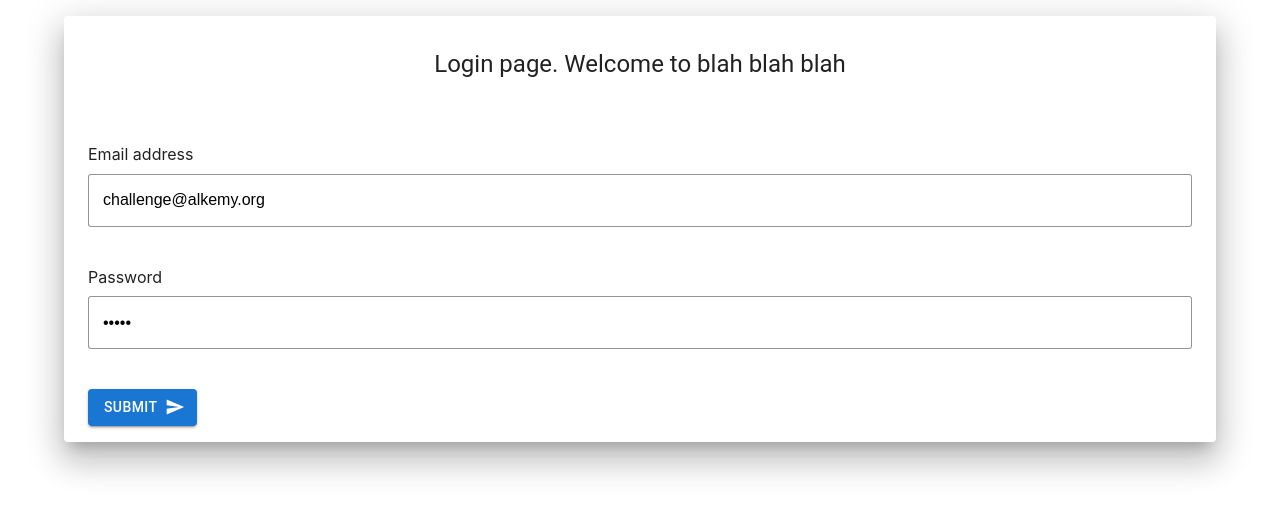
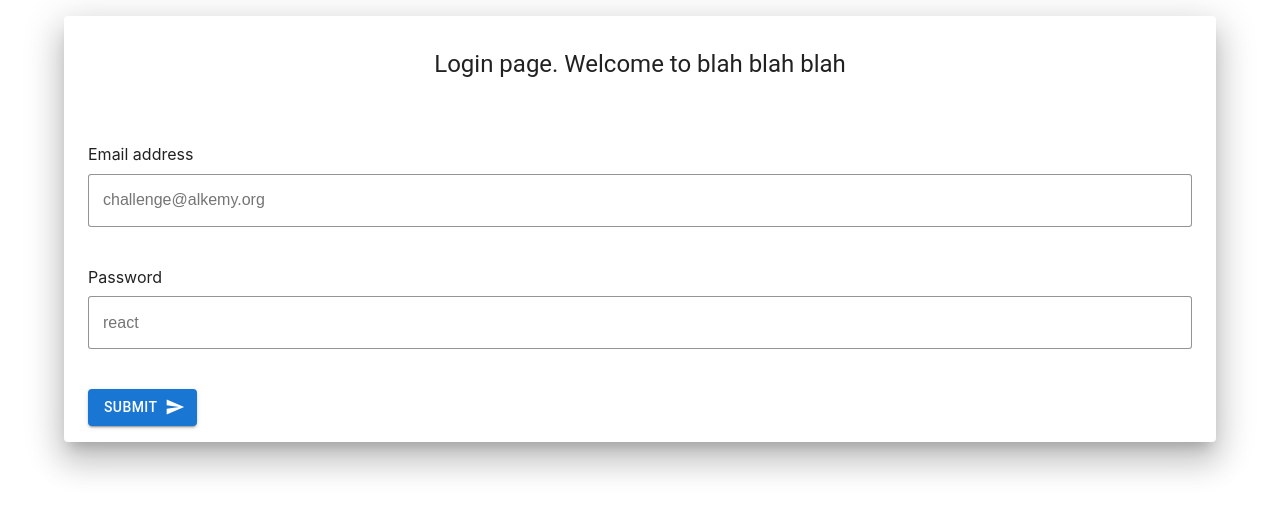
Before and after one commit to CobyBoy/alkemy-react-challenge, a React (Create React App) app: page / in a window 1280 px wide. Shown: the top 514 px of the page. Built offline with nearby package versions, Linux system fonts and the light colour scheme; no server answers.

Commit message:
Minor changes

```diff
--- a/src/api/api.client.js
+++ b/src/api/api.client.js
@@ -1,12 +1,11 @@
 import axios from 'axios';
 import { api_base, api } from '../constants/api';
 
-// eslint-disable-next-line no-undef
 const API_KEY = process.env.REACT_APP_API_KEY;
 /**
  *
  * @param {Object} data
- * @returns {Object}
+ * @returns {Promise}
  */
 export const getLoginToken = (data) => axios.post(api_base.BASE_API_URL, data);
 /**
--- a/src/components/form/LoginForm.jsx
+++ b/src/components/form/LoginForm.jsx
@@ -11,7 +11,7 @@ import Box from '@mui/material/Box';
 import styles from './styles';
 
 const LoginForm = () => {
-  const initialValues = { email: 'challenge@alkemy.org', password: 'react' };
+  const initialValues = { email: '', password: '' };
   const dispatch = useDispatch();
   const fieldsToValidate = {
     email: Yup.string().email().required('email required'),
@@ -30,7 +30,7 @@ const LoginForm = () => {
       validationSchema={Yup.object(fieldsToValidate)}
     >
       {({ isSubmitting }) => (
-        <Form>
+        <Form id="loginForm" role={'form'} data-testid="form">
           <Box sx={styles.Box}>
             <label htmlFor="email" style={styles.Label}>
               Email address
@@ -44,6 +44,7 @@ const LoginForm = () => {
                 placeholder="challenge@alkemy.org"
                 size="lg"
                 style={styles.InputField}
+                required
               />
               <ErrorMessage
                 name="email"
@@ -76,6 +77,7 @@ const LoginForm = () => {
           <Box sx={styles.Box}>
             <Button
               type="submit"
+              id="loginButton"
               disabled={isSubmitting}
               variant="contained"
               endIcon={<SendIcon />}
--- a/src/services/apiService.js
+++ b/src/services/apiService.js
@@ -8,7 +8,7 @@ import 'react-toastify/dist/ReactToastify.css';
  *
  * @param {Object} values
  * @param {Dispatch<any>} dispatch
- * @returns {Object}
+ * @returns {string}
  */
 export const startLogin = async (values, dispatch) => {
   try {
@@ -21,7 +21,7 @@ export const startLogin = async (values, dispatch) => {
         token: data.token,
       })
     );
-    return data;
+    return data.token;
   } catch (error) {
     logService.logError(error?.response?.data?.error);
   }
```
